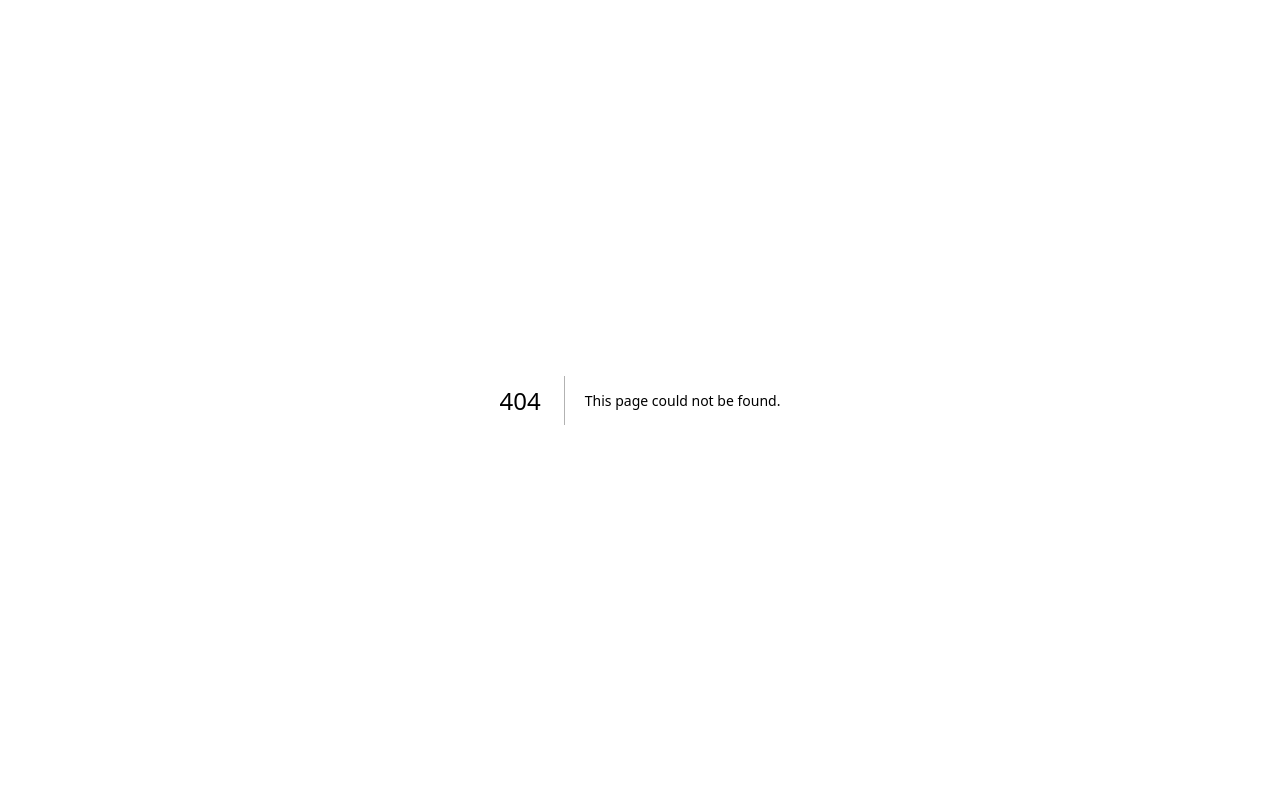
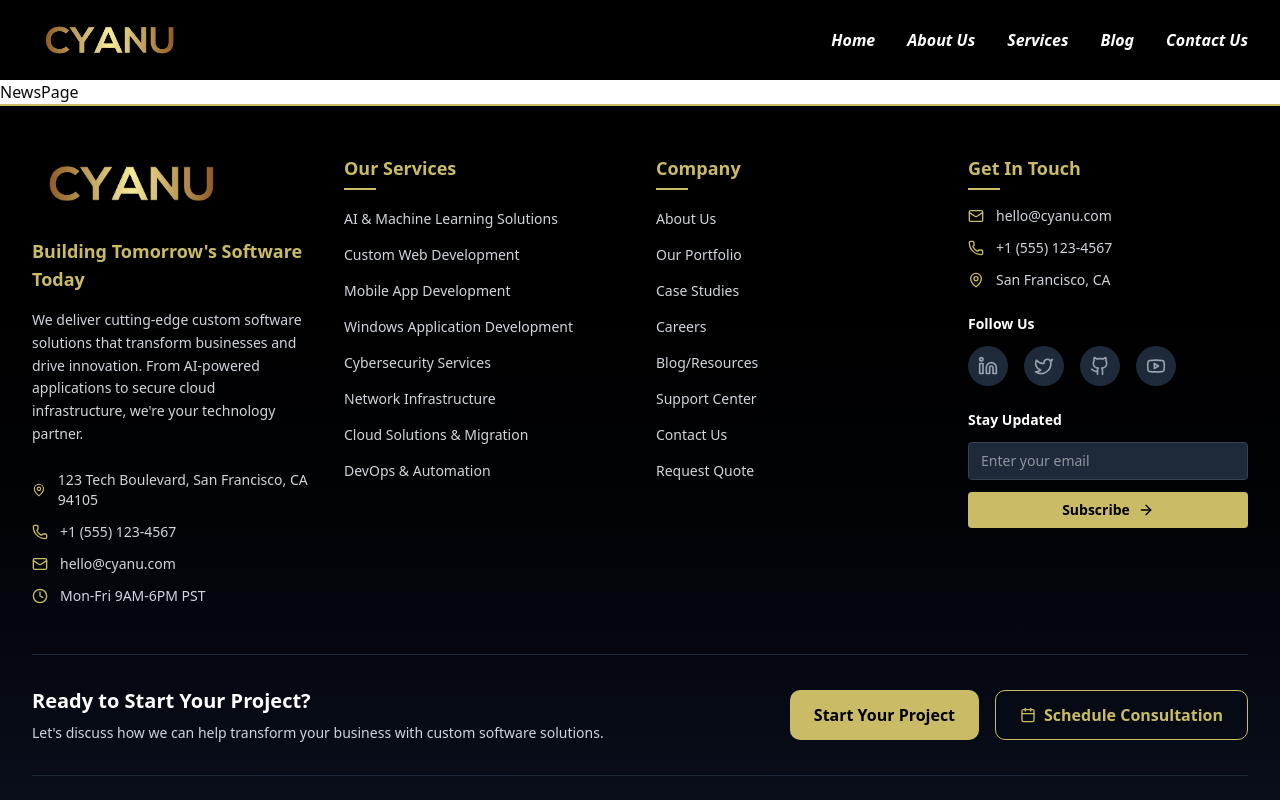
Before and after one commit to SirAlexGBE/cyanu, a Next.js app: page /blogs in a window 1280 px wide. Before the commit this address had no page. Shown: the top 800 px of the page. Built offline with nearby package versions, Linux system fonts and the light colour scheme.

Commit message:
news and blogs

```diff
--- /dev/null
+++ b/src/app/(users)/blogs/page.js
@@ -0,0 +1,5 @@
+import React from "react";
+
+export default function NewsPage() {
+  return <div>NewsPage</div>;
+}
```
